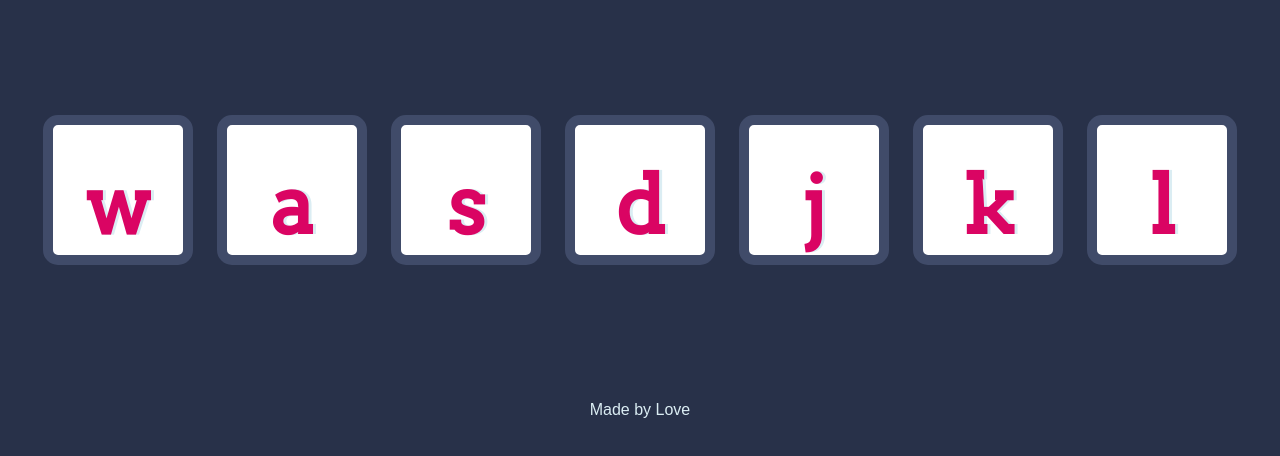
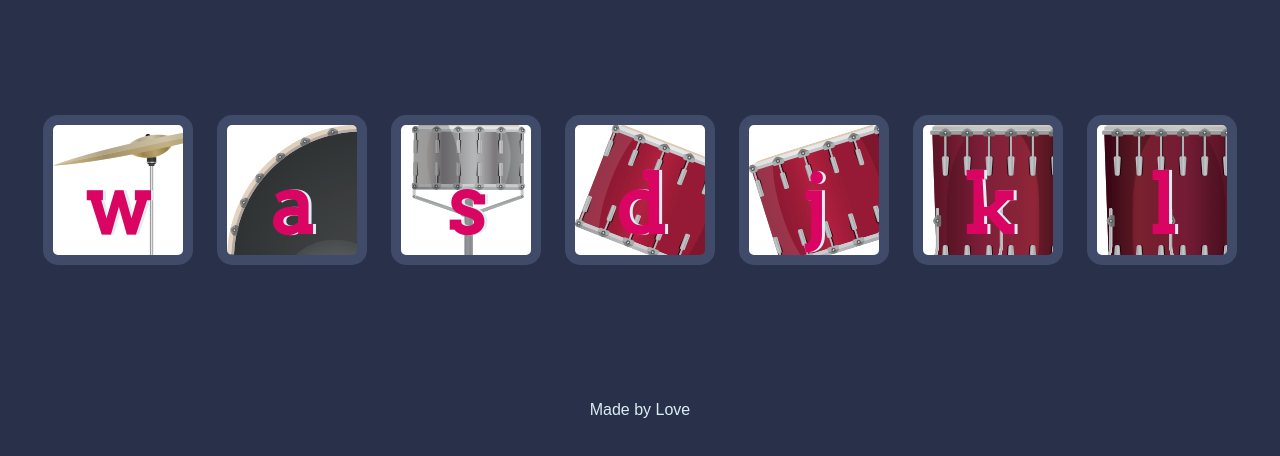
Before and after one commit to bharathdevang19/drumkit, a plain HTML site: page index.html in a window 1280 px wide. Shown: the part 174-630 px from the top of the page. Drawn offline with Linux system fonts and the light colour scheme; files whose address does not match are found by name.

Commit message:
Update styles.css

```diff
--- a/styles.css
+++ b/styles.css
@@ -17,37 +17,37 @@ footer {
 }
 
 .w {
-background-image: url('/Drum+Kit+Starting+Files/Drum Kit Starting Files/images/crash.png');
+background-image: url('/images/crash.png');
 display: inline-block;
 }
 
 .a {
-  background-image: url('/Drum+Kit+Starting+Files/Drum Kit Starting Files/images/kick.png');
+  background-image: url('/images/kick.png');
   display: inline-block;
 }
 
 .s {
-  background-image: url('/Drum+Kit+Starting+Files/Drum Kit Starting Files/images/snare.png');
+  background-image: url('/images/snare.png');
   display: inline-block;
 }
 
 .d {
-  background-image: url('/Drum+Kit+Starting+Files/Drum Kit Starting Files/images/tom1.png');
+  background-image: url('/images/tom1.png');
   display: inline-block;
 }
 
 .j {
-  background-image: url('/Drum+Kit+Starting+Files/Drum Kit Starting Files/images/tom2.png');
+  background-image: url('/images/tom2.png');
   display: inline-block;
 }
 
 .k {
-  background-image: url('/Drum+Kit+Starting+Files/Drum Kit Starting Files/images/tom3.png');
+  background-image: url('/images/tom3.png');
   display: inline-block;
 }
 
 .l {
-  background-image: url('/Drum+Kit+Starting+Files/Drum Kit Starting Files/images/tom4.png');
+  background-image: url('/images/tom4.png');
   display: inline-block;
 }
 
```
